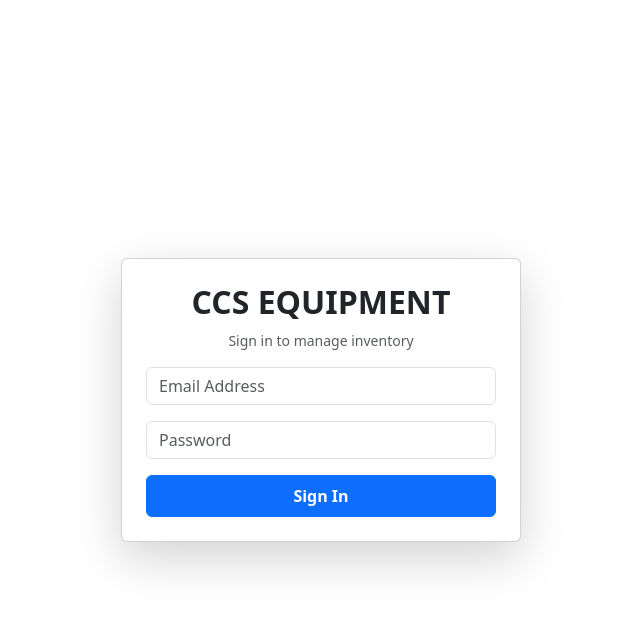
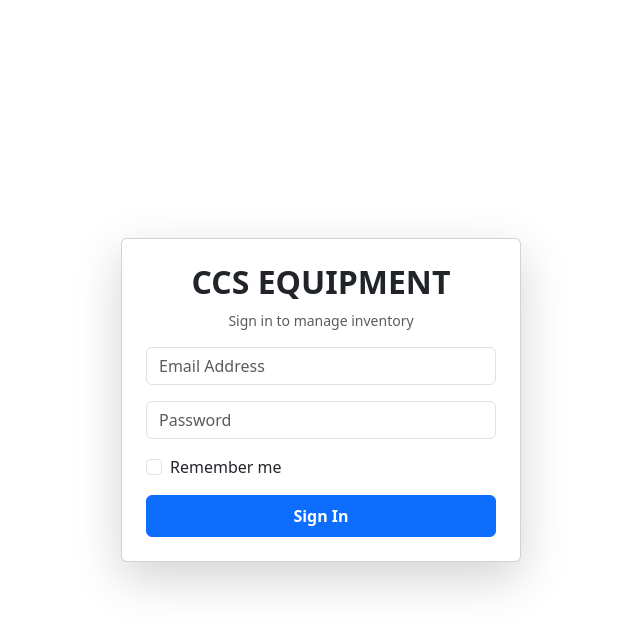
Before and after one commit to NathanielMorcilla/equipment-borrowing-system, a PHP site: page /login.php in a window 1280 px wide. Shown: the top 630 px of the page, without its empty margins (319-959 px from the left). Run offline with PHP 8.4, Linux system fonts and the light colour scheme.

Commit message:
Add remember me checkbox to login form

```diff
--- a/login.php
+++ b/login.php
@@ -21,6 +21,12 @@ if (isset($_POST['login'])) {
         <form method="POST">
             <input type="email" class="form-control mb-3" placeholder="Email Address" required>
             <input type="password" class="form-control mb-3" placeholder="Password" required>
+            <div class="form-check mb-3 text-start">
+                <input class="form-check-input" type="checkbox" id="rememberMe">
+                <label class="form-check-label" for="rememberMe">
+                    Remember me
+                </label>
+            </div>
             <button type="submit" name="login" class="btn btn-primary w-100 py-2 fw-bold">Sign In</button>
         </form>
     </div>
```
